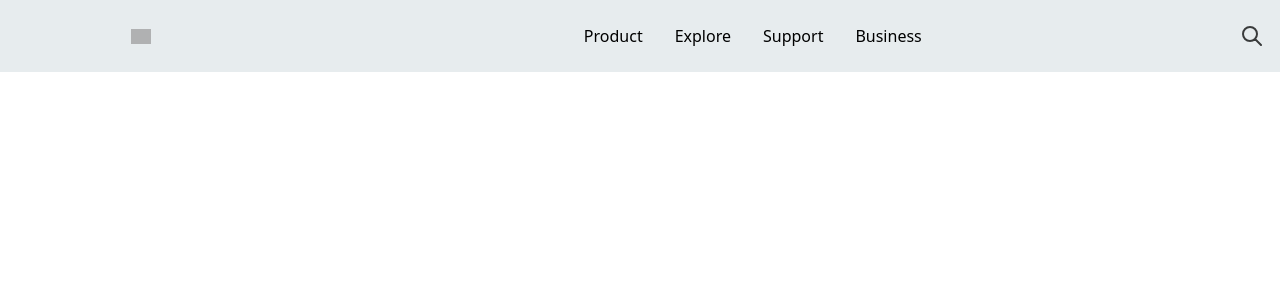
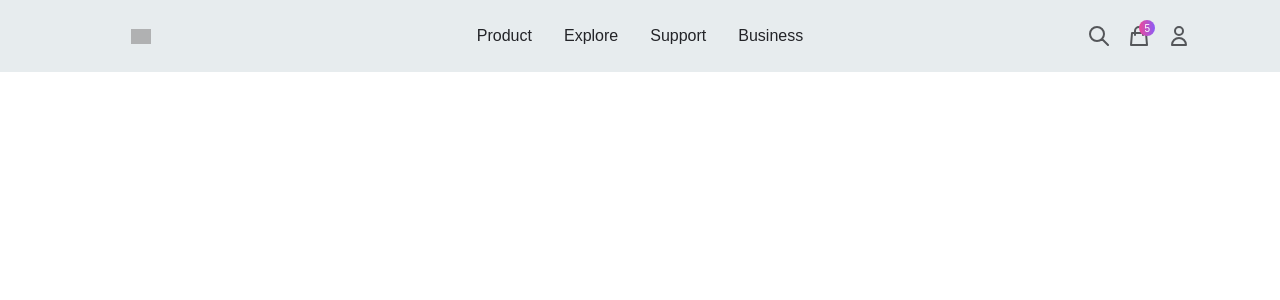
Before and after one commit to niksonndev/zenith-drones, a Next.js app: page / in a window 1280 px wide. Shown: the top 300 px of the page. Built offline with nearby package versions, Linux system fonts and the light colour scheme; grey boxes are pictures that could not be loaded.

Commit message:
feat(header): component done and added global font family

```diff
--- a/components/Header.tsx
+++ b/components/Header.tsx
@@ -1,9 +1,14 @@
 import Image from 'next/image';
 import Link from 'next/link';
-import React from 'react';
-import { SearchIcon } from '@heroicons/react/outline';
+import {
+  SearchIcon,
+  ShoppingBagIcon,
+  UserIcon,
+} from '@heroicons/react/outline';
 
 function Header() {
+  const session = false;
+
   return (
     <header className='sticky top-0 z-30 flex w-full items-center justify-between bg-[#E7ECEE] p-4'>
       <div className='flex items-center justify-center md:w-1/5'>
@@ -23,9 +28,28 @@ function Header() {
         <a href='headerLink'>Support</a>
         <a href='headerLink'>Business</a>
       </div>
-      <div className=''>
+      <div className='flex items-center justify-center gap-x-4 md:w-1/5'>
         <SearchIcon className='headerIcon' />
-        <div></div>
+        <Link href='/checkout'>
+          <div className='relative cursor-pointer'>
+            <span className='absolute -right-1 -top-1 z-50 flex h-4 w-4 items-center justify-center rounded-full bg-gradient-to-r from-pink-500 to-violet-500 text-[10px] text-white'>
+              5
+            </span>
+            <ShoppingBagIcon className='headerIcon' />
+          </div>
+        </Link>
+
+        {session ? (
+          <Image
+            src={``}
+            alt='user'
+            className='cursor-pointer rounded-full'
+            width={34}
+            height={34}
+          />
+        ) : (
+          <UserIcon className='headerIcon' />
+        )}
       </div>
     </header>
   );
--- a/styles/globals.css
+++ b/styles/globals.css
@@ -1,6 +1,14 @@
+@import url('https://fonts.googleapis.com/css2?family=Montserrat:wght@100;200;300;400;500;600;700;800;900&family=Poppins:ital,wght@0,100;0,200;0,300;0,400;0,500;0,600;0,700;0,800;0,900;1,100;1,200;1,300;1,400;1,500;1,600;1,700;1,800;1,900&display=swap');
+
 @tailwind base;
 @tailwind components;
 @tailwind utilities;
+
+@layer base {
+  body {
+    @apply font-body text-[#232428];
+  }
+}
 
 @layer components {
   .headerLink {
--- a/tailwind.config.js
+++ b/tailwind.config.js
@@ -5,7 +5,11 @@ module.exports = {
     './components/**/*.{js,ts,jsx,tsx}',
   ],
   theme: {
-    extend: {},
+    extend: {
+      fontFamily: {
+        body: ['Poppings', 'sans-serif'],
+      },
+    },
   },
   plugins: [],
-}
+};
```
